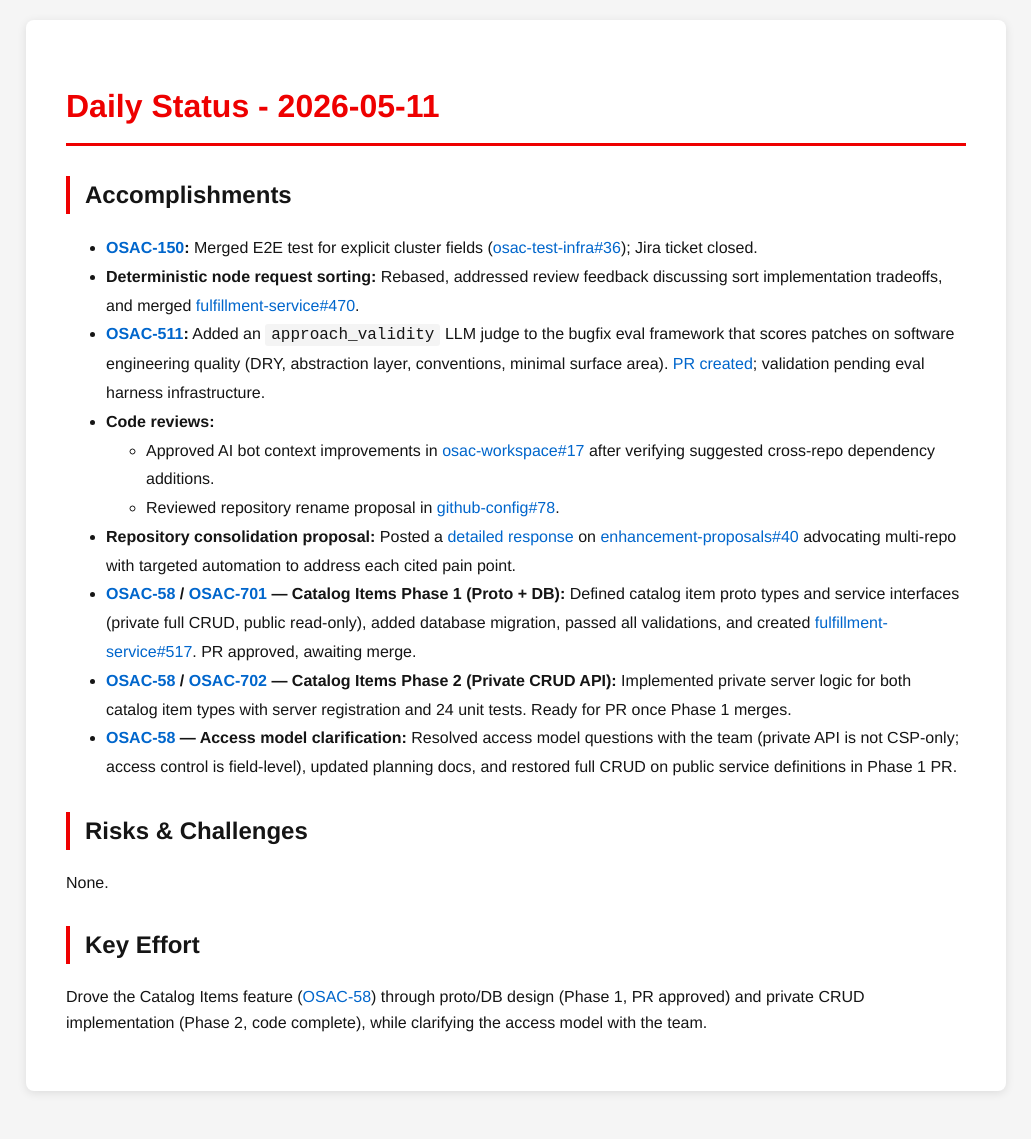
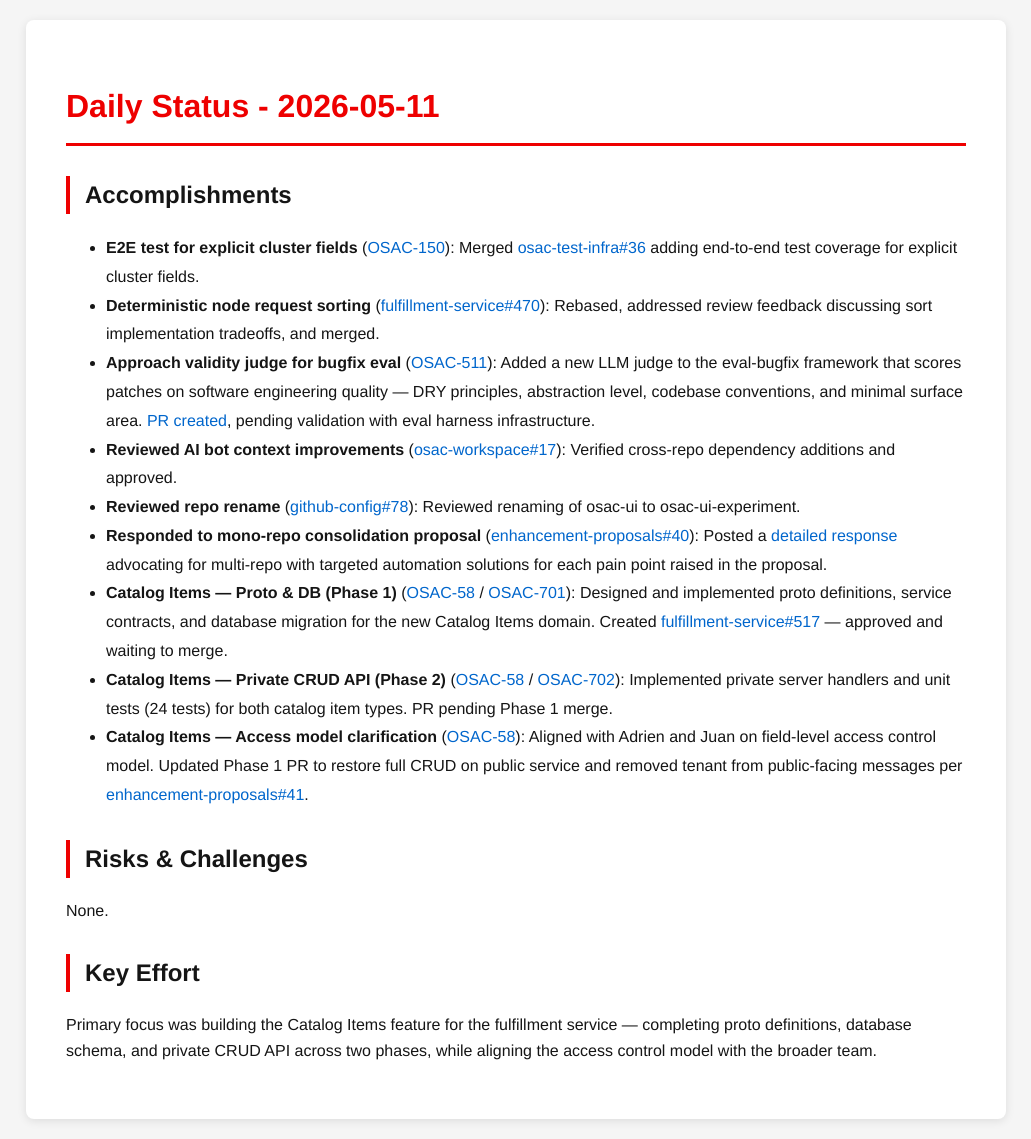
Before and after one commit to tzvatot/daily-status, a Jekyll site: the page built from 2026-05-11.md, in a window 1280 px wide. Shown: the whole page, without its empty margins (124-1155 px from the left). Built offline with Jekyll 4.4.1, drawn with Linux system fonts in a browser that asks for light colours; before the commit the page ends 1111 px from its top, so only the background shows below that.

Commit message:
Daily status update - 2026-05-11

```diff
--- a/2026-05-11.md
+++ b/2026-05-11.md
@@ -7,19 +7,21 @@
 # Daily Status - 2026-05-11
 
 ## Accomplishments
-- **[OSAC-150](https://redhat.atlassian.net/browse/OSAC-150):** Merged E2E test for explicit cluster fields ([osac-test-infra#36](https://github.com/osac-project/osac-test-infra/pull/36)); Jira ticket closed.
-- **Deterministic node request sorting:** Rebased, addressed review feedback discussing sort implementation tradeoffs, and merged [fulfillment-service#470](https://github.com/osac-project/fulfillment-service/pull/470).
-- **[OSAC-511](https://redhat.atlassian.net/browse/OSAC-511):** Added an `approach_validity` LLM judge to the bugfix eval framework that scores patches on software engineering quality (DRY, abstraction layer, conventions, minimal surface area). [PR created](https://github.com/eranco74/osac-bugfix-eval/pull/1); validation pending eval harness infrastructure.
-- **Code reviews:**
-  - Approved AI bot context improvements in [osac-workspace#17](https://github.com/osac-project/osac-workspace/pull/17) after verifying suggested cross-repo dependency additions.
-  - Reviewed repository rename proposal in [github-config#78](https://github.com/osac-project/github-config/pull/78).
-- **Repository consolidation proposal:** Posted a [detailed response](https://github.com/osac-project/enhancement-proposals/pull/40#issuecomment-4420565236) on [enhancement-proposals#40](https://github.com/osac-project/enhancement-proposals/pull/40) advocating multi-repo with targeted automation to address each cited pain point.
-- **[OSAC-58](https://redhat.atlassian.net/browse/OSAC-58) / [OSAC-701](https://redhat.atlassian.net/browse/OSAC-701) — Catalog Items Phase 1 (Proto + DB):** Defined catalog item proto types and service interfaces (private full CRUD, public read-only), added database migration, passed all validations, and created [fulfillment-service#517](https://github.com/osac-project/fulfillment-service/pull/517). PR approved, awaiting merge.
-- **[OSAC-58](https://redhat.atlassian.net/browse/OSAC-58) / [OSAC-702](https://redhat.atlassian.net/browse/OSAC-702) — Catalog Items Phase 2 (Private CRUD API):** Implemented private server logic for both catalog item types with server registration and 24 unit tests. Ready for PR once Phase 1 merges.
-- **[OSAC-58](https://redhat.atlassian.net/browse/OSAC-58) — Access model clarification:** Resolved access model questions with the team (private API is not CSP-only; access control is field-level), updated planning docs, and restored full CRUD on public service definitions in Phase 1 PR.
+
+- **E2E test for explicit cluster fields** ([OSAC-150](https://redhat.atlassian.net/browse/OSAC-150)): Merged [osac-test-infra#36](https://github.com/osac-project/osac-test-infra/pull/36) adding end-to-end test coverage for explicit cluster fields.
+- **Deterministic node request sorting** ([fulfillment-service#470](https://github.com/osac-project/fulfillment-service/pull/470)): Rebased, addressed review feedback discussing sort implementation tradeoffs, and merged.
+- **Approach validity judge for bugfix eval** ([OSAC-511](https://redhat.atlassian.net/browse/OSAC-511)): Added a new LLM judge to the eval-bugfix framework that scores patches on software engineering quality — DRY principles, abstraction level, codebase conventions, and minimal surface area. [PR created](https://github.com/eranco74/osac-bugfix-eval/pull/1), pending validation with eval harness infrastructure.
+- **Reviewed AI bot context improvements** ([osac-workspace#17](https://github.com/osac-project/osac-workspace/pull/17)): Verified cross-repo dependency additions and approved.
+- **Reviewed repo rename** ([github-config#78](https://github.com/osac-project/github-config/pull/78)): Reviewed renaming of osac-ui to osac-ui-experiment.
+- **Responded to mono-repo consolidation proposal** ([enhancement-proposals#40](https://github.com/osac-project/enhancement-proposals/pull/40)): Posted a [detailed response](https://github.com/osac-project/enhancement-proposals/pull/40#issuecomment-4420565236) advocating for multi-repo with targeted automation solutions for each pain point raised in the proposal.
+- **Catalog Items — Proto & DB (Phase 1)** ([OSAC-58](https://redhat.atlassian.net/browse/OSAC-58) / [OSAC-701](https://redhat.atlassian.net/browse/OSAC-701)): Designed and implemented proto definitions, service contracts, and database migration for the new Catalog Items domain. Created [fulfillment-service#517](https://github.com/osac-project/fulfillment-service/pull/517) — approved and waiting to merge.
+- **Catalog Items — Private CRUD API (Phase 2)** ([OSAC-58](https://redhat.atlassian.net/browse/OSAC-58) / [OSAC-702](https://redhat.atlassian.net/browse/OSAC-702)): Implemented private server handlers and unit tests (24 tests) for both catalog item types. PR pending Phase 1 merge.
+- **Catalog Items — Access model clarification** ([OSAC-58](https://redhat.atlassian.net/browse/OSAC-58)): Aligned with Adrien and Juan on field-level access control model. Updated Phase 1 PR to restore full CRUD on public service and removed tenant from public-facing messages per [enhancement-proposals#41](https://github.com/osac-project/enhancement-proposals/pull/41).
 
 ## Risks & Challenges
+
 None.
 
 ## Key Effort
-Drove the Catalog Items feature ([OSAC-58](https://redhat.atlassian.net/browse/OSAC-58)) through proto/DB design (Phase 1, PR approved) and private CRUD implementation (Phase 2, code complete), while clarifying the access model with the team.
+
+Primary focus was building the Catalog Items feature for the fulfillment service — completing proto definitions, database schema, and private CRUD API across two phases, while aligning the access control model with the broader team.
```
